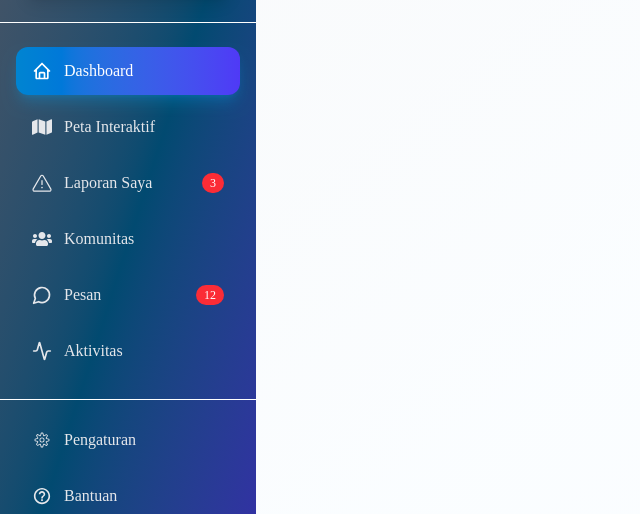
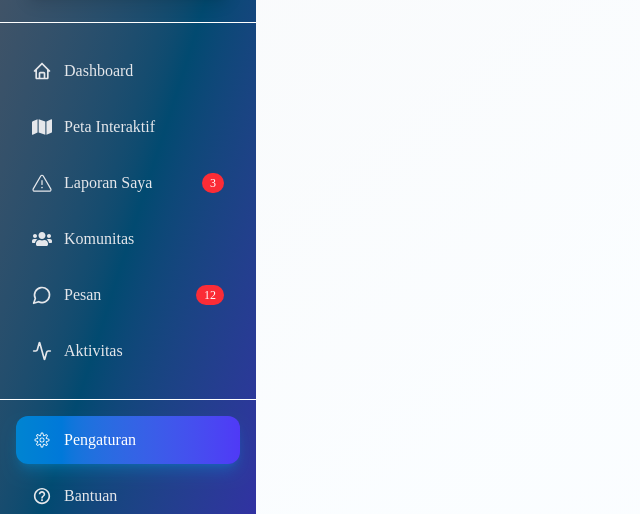
Before and after one commit to AndreanDjabbar/PingSpot, a Next.js app in the folder client/: page /main/settings in a window 1280 px wide. Shown: the part 156-670 px from the top of the page, without its empty margins (0-640 px from the left). Built offline with nearby package versions, Linux system fonts and the light colour scheme; no server answers; a web font is replaced by a local one.

Commit message:
Update: create layout and use it in every main page

```diff
--- a/client/src/app/main/home/page.tsx
+++ b/client/src/app/main/home/page.tsx
@@ -1,6 +1,5 @@
 /* eslint-disable react-hooks/rules-of-hooks */
 "use client";
-import MainLayout from '@/layouts/MainLayout'
 import dynamic from 'next/dynamic';
 import React from 'react'
 import { BiPlus } from 'react-icons/bi'
@@ -14,7 +13,6 @@ const Map = dynamic(() => import("../components/Map"), {
 
 const Homepage = () => {
     return (
-        <MainLayout>
         <div className="space-y-8">
             <div className="bg-white/80 backdrop-blur-sm rounded-2xl border border-white/50 shadow-xl p-8">
                 <div className="flex flex-col lg:flex-row lg:items-center justify-between gap-6">
@@ -84,7 +82,6 @@ const Homepage = () => {
                 <Map/>
             </div>
         </div>
-        </MainLayout>
     )
 }
 
--- /dev/null
+++ b/client/src/app/main/layout.tsx
@@ -0,0 +1,11 @@
+import MainLayout from "@/layouts/MainLayout";
+
+const MainLayoutWrapper = ({children}: {children: React.ReactNode}) => {
+    return (
+        <MainLayout>
+            {children}
+        </MainLayout>
+    )
+}
+
+export default MainLayoutWrapper;
--- a/client/src/app/main/settings/page.tsx
+++ b/client/src/app/main/settings/page.tsx
@@ -10,11 +10,9 @@ import Map from '../components/Map';
 
 const SettingsPage = () => {
     return (
-        <MainLayout>
-            <div className="space-y-8">
-                Settings page
-            </div>
-        </MainLayout>
+        <div className="space-y-8">
+            Settings page
+        </div>
     )
 }
 
--- a/client/src/components/UI/Sidebar.tsx
+++ b/client/src/components/UI/Sidebar.tsx
@@ -7,7 +7,7 @@ import { CiSettings } from "react-icons/ci";
 import { IoMdHelpCircleOutline } from "react-icons/io";
 import { ImExit } from "react-icons/im";
 import { useLogout } from "@/hooks/auth/useLogout";
-import { useRouter } from "next/navigation";
+import { usePathname, useRouter } from "next/navigation";
 import useSuccessToast from "@/hooks/useSuccessToast";
 import useErrorToast from "@/hooks/useErrorToast";
 import getAuthToken from "@/utils/getAuthToken";
@@ -37,7 +37,8 @@ const bottomNavigationItems = [
 const Sidebar: React.FC<SidebarProps> = ({ isOpen, onToggle, collapsed = false }) => {
     const { mutate: logout, isPending, isError, error, isSuccess, data } = useLogout();
     const router = useRouter();
-    const { currentPage, setCurrentPage } = useGlobalStore();
+    const currentPath = usePathname().split('/')[2] || 'home';
+    const { setCurrentPage } = useGlobalStore();
 
     useErrorToast(isError, error);
     useSuccessToast(isSuccess, data);
@@ -48,7 +49,7 @@ const Sidebar: React.FC<SidebarProps> = ({ isOpen, onToggle, collapsed = false }
 
             setTimeout(() => {
                 router.push("/auth/login");
-            }, 1500);
+            }, 1000);
         }
     }, [isSuccess, router]);
 
@@ -93,7 +94,7 @@ const Sidebar: React.FC<SidebarProps> = ({ isOpen, onToggle, collapsed = false }
                                     className={`
                                     w-full flex items-center ${collapsed ? 'justify-center px-3' : 'px-4'} py-3 rounded-xl
                                     transition-all duration-200 group relative
-                                    ${item.id === currentPage
+                                    ${item.id === currentPath
                                         ? 'bg-gradient-to-r from-sky-600 to-indigo-600 text-white shadow-lg shadow-sky-500/25'
                                         : 'text-gray-200 hover:bg-gray-700/50 hover:text-white'
                                     }
@@ -130,7 +131,7 @@ const Sidebar: React.FC<SidebarProps> = ({ isOpen, onToggle, collapsed = false }
                                 className={`
                                 w-full flex items-center ${collapsed ? 'justify-center px-3' : 'px-4'} py-3 rounded-xl
                                 text-gray-200 hover:bg-gray-700/50 hover:text-gray-300 transition-colors
-                                ${item.id === currentPage
+                                ${item.id === currentPath
                                         ? 'bg-gradient-to-r from-sky-600 to-indigo-600 text-white shadow-lg shadow-sky-500/25'
                                         : 'text-gray-200 hover:bg-gray-700/50 hover:text-white'
                                 }`}
```
Lines whose indentation alone changed are shown as unchanged.
